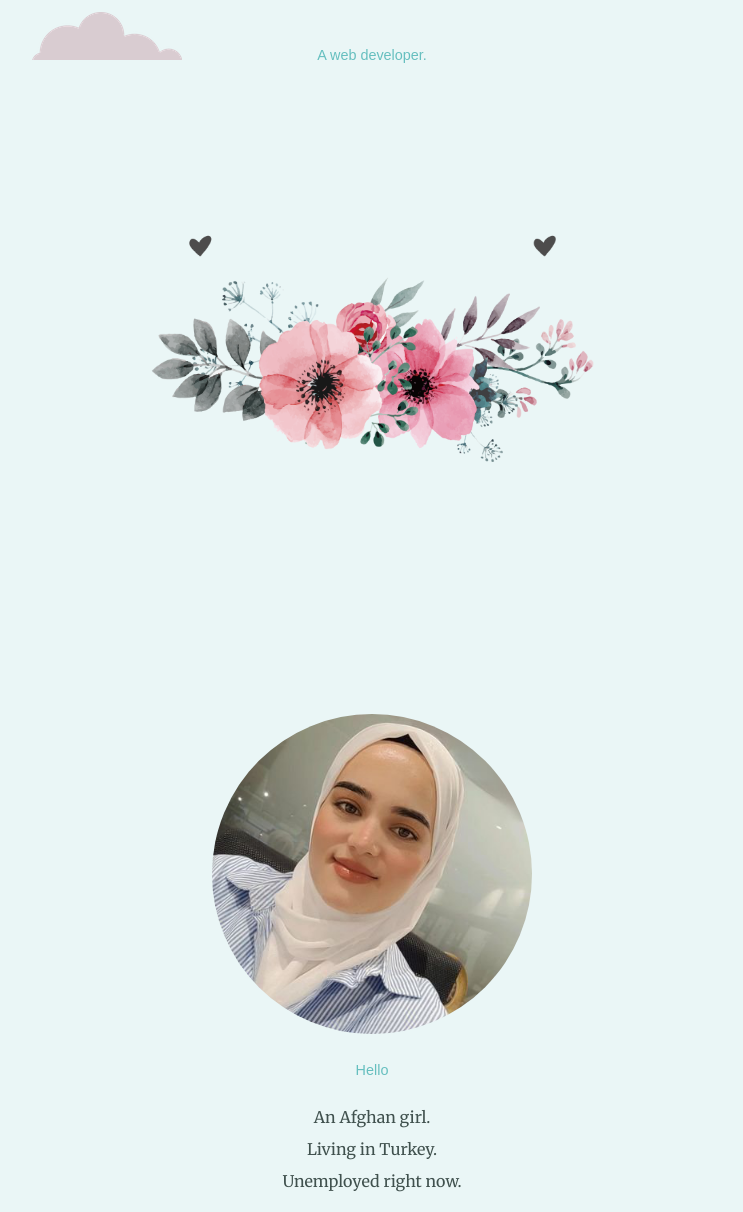
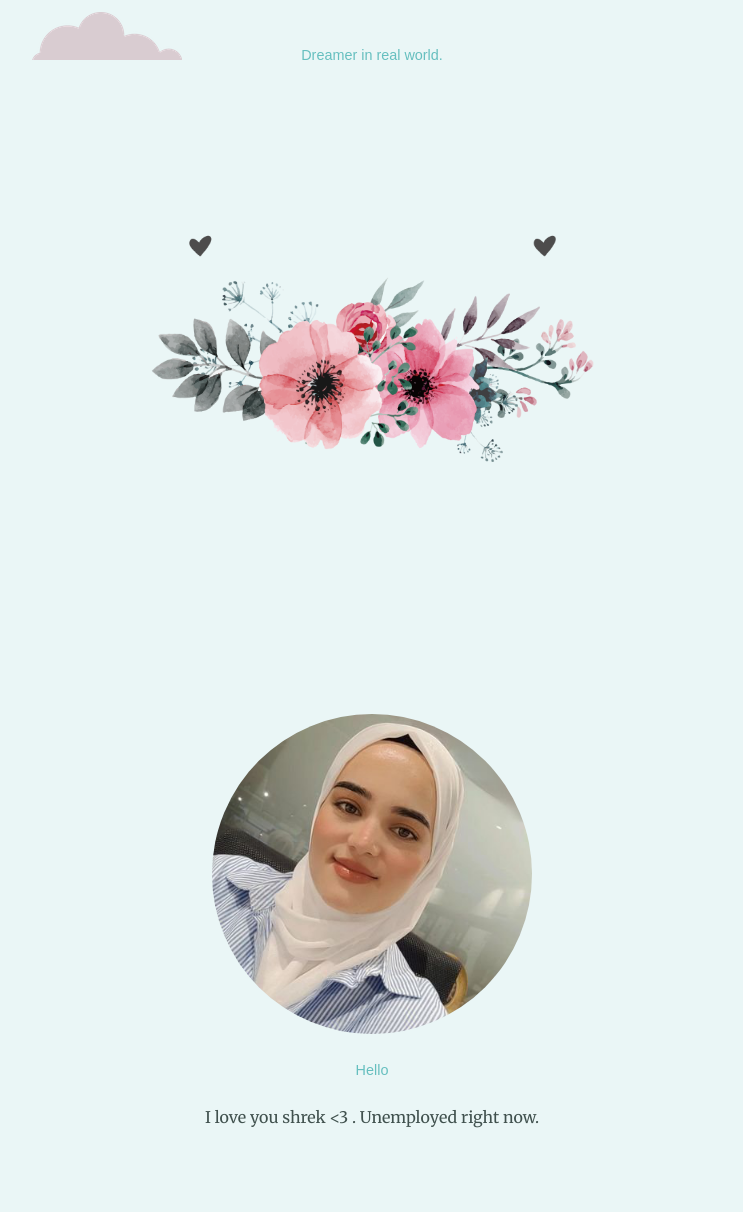
Before and after one commit to ramziahashimi/Ramzia, a plain HTML site: page index.html in a window 1280 px wide. Shown: the part 188-1400 px from the top of the page, without its empty margins (268-1011 px from the left). Drawn offline with Linux system fonts and the light colour scheme.

Commit message:
update index.html

```diff
--- a/index.html
+++ b/index.html
@@ -17,7 +17,7 @@
 
 <div class="top-container">
   <h1>I'm Ramzia.</h1>
-  <h2>A web developer.
+  <h2>Dreamer in real world.
   </h2>
     <img class="bottom-cloud" src="images/cloud.png" alt="cloud">
 
@@ -33,7 +33,8 @@
 
     <img class="profile-image" src="images/ramzia.png" alt="">
     <h2>Hello</h2>
-    <p>An Afghan girl. <br>Living in Turkey.<br>
+    <p>I love you shrek <3 .</>
+
        Unemployed right now.</p>
   </div>
 
```
